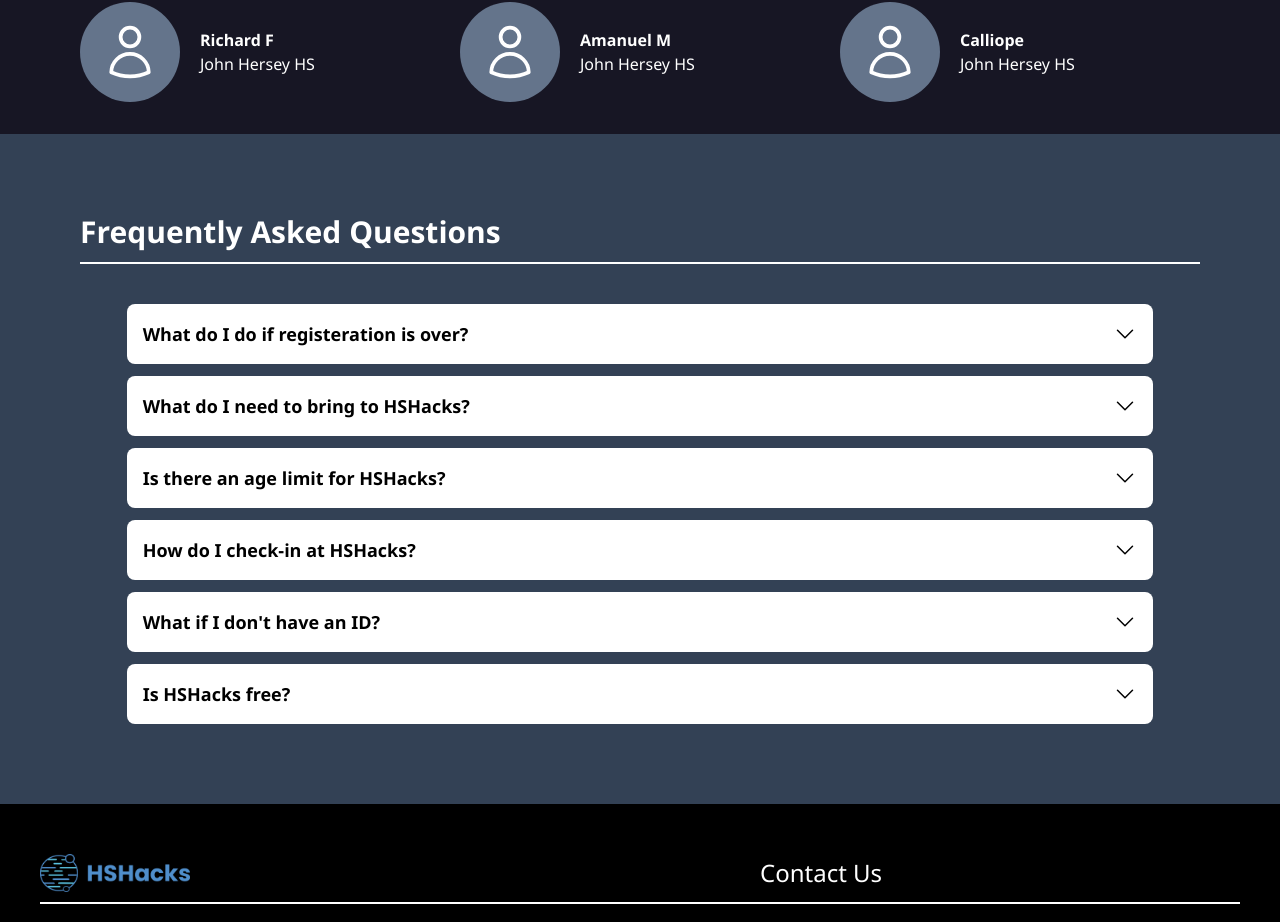
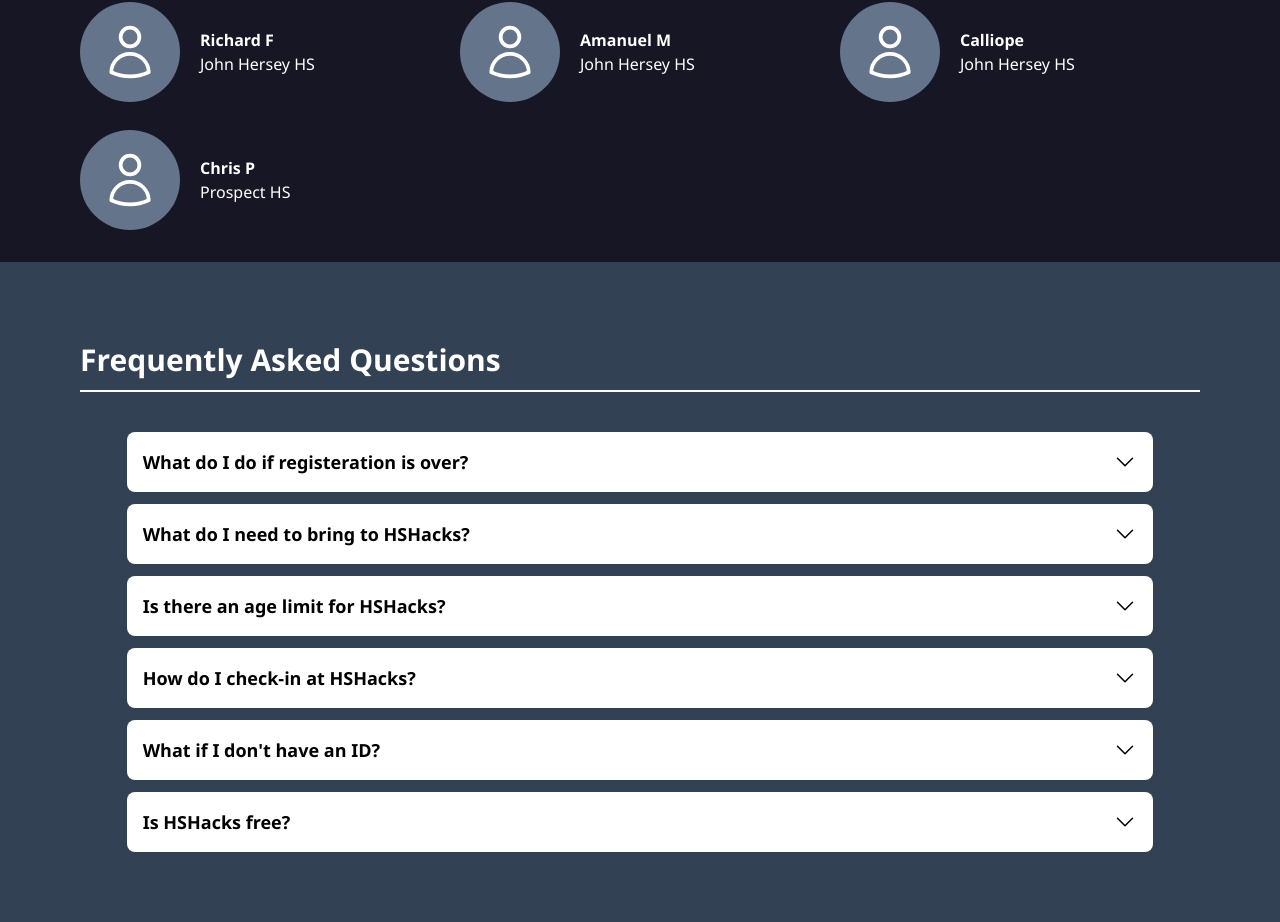
Before and after one commit to AAlchi/HSHacks, a Next.js app in the folder hshacks/: page / in a window 1280 px wide. Shown: the part 4620-5542 px from the top of the page. Built offline with nearby package versions, Linux system fonts and the light colour scheme; grey boxes are pictures that could not be loaded.

Commit message:
Update Team.tsx

```diff
--- a/hshacks/pages/components/homepage_component/team/Team.tsx
+++ b/hshacks/pages/components/homepage_component/team/Team.tsx
@@ -20,6 +20,7 @@ const Team = () => {
           <ProfileBlock image="default" name="Richard F" school="John Hersey HS" />
           <ProfileBlock image="default" name="Amanuel M" school="John Hersey HS" />
           <ProfileBlock image="default" name="Calliope" school="John Hersey HS" />
+          <ProfileBlock image="default" name="Chris P" school="Prospect HS" />
         </div>
     </div>
     </div>
```
